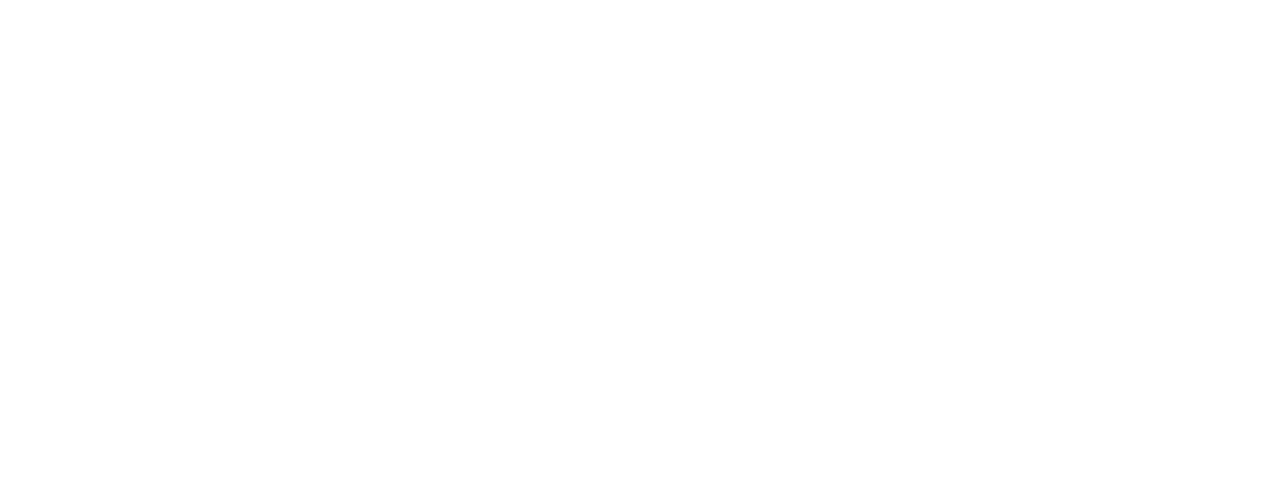
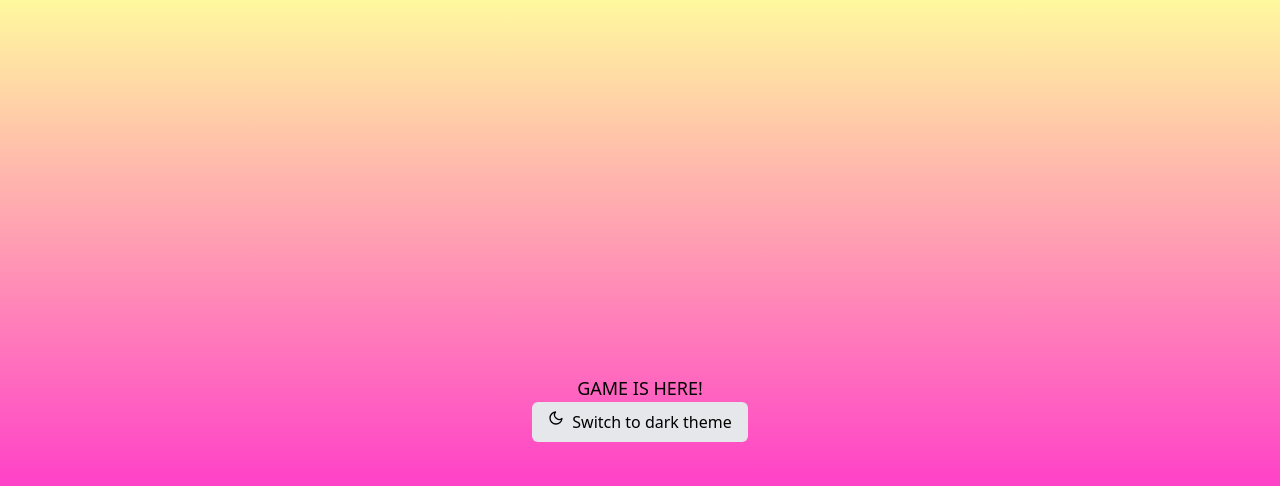
Before and after one commit to JiggyStardust/transcendence, a React (Vite) app in the folder frontend/: page /game in a window 1280 px wide. Before the commit this address had no page. Shown: the top 486 px of the page. Built offline with nearby package versions, Linux system fonts and the light colour scheme; a web font is replaced by a local one.

Commit message:
added fake game button as a test

```diff
--- a/frontend/src/App.tsx
+++ b/frontend/src/App.tsx
@@ -4,6 +4,7 @@ import SignIn from "./pages/SignIn";
 import SignUp from "./pages/SignUp";
 import Testing from "./pages/Testing";
 import Dashboard from "./pages/Dashboard";
+import Game from "./pages/Game";
 
 
 function App() {
@@ -17,6 +18,7 @@ function App() {
           <Route path="/signin" element={<SignIn />} />
 	    	  <Route path="/testing" element={<Testing />} />
           <Route path="/dashboard" element={<Dashboard />} />
+          <Route path="/game" element={<Game />} />
         </Routes>
       </Router>
     </>
--- a/frontend/src/index.css
+++ b/frontend/src/index.css
@@ -31,3 +31,16 @@
 @utility btn-hover-bg-dark {
 	background: linear-gradient(rgb(170, 0, 139), rgb(255, 141, 53));
 }
+
+gameBody {
+	background-color: #33334d;
+	margin: 0;
+	overflow: hidden;
+	display: flex;
+	justify-content: center;
+}
+gameCanvas {
+	width: 80vw;
+	height: 80vh;
+	display: block;
+}
--- a/frontend/src/pages/Game.tsx
+++ b/frontend/src/pages/Game.tsx
@@ -0,0 +1,12 @@
+import { ThemeToggle } from "../components/ThemeToggle";
+
+export default function Game() {
+  return (
+<div className="page-bg flex flex-col items-center justify-center min-h-screen w-screen">
+	  <p className="mt-4 text-lg text-center max-w-md">
+		GAME IS HERE!
+	  </p>
+	  <ThemeToggle />
+	</div>
+  );
+}
--- a/frontend/src/pages/Landing.tsx
+++ b/frontend/src/pages/Landing.tsx
@@ -22,6 +22,9 @@ export default function Landing() {
 		<Button to="/testing">
 			Testing
 		</Button>
+    <Button to="/game">
+      Game
+    </Button>
       </div>
       <ThemeToggle />
     </div>
```
